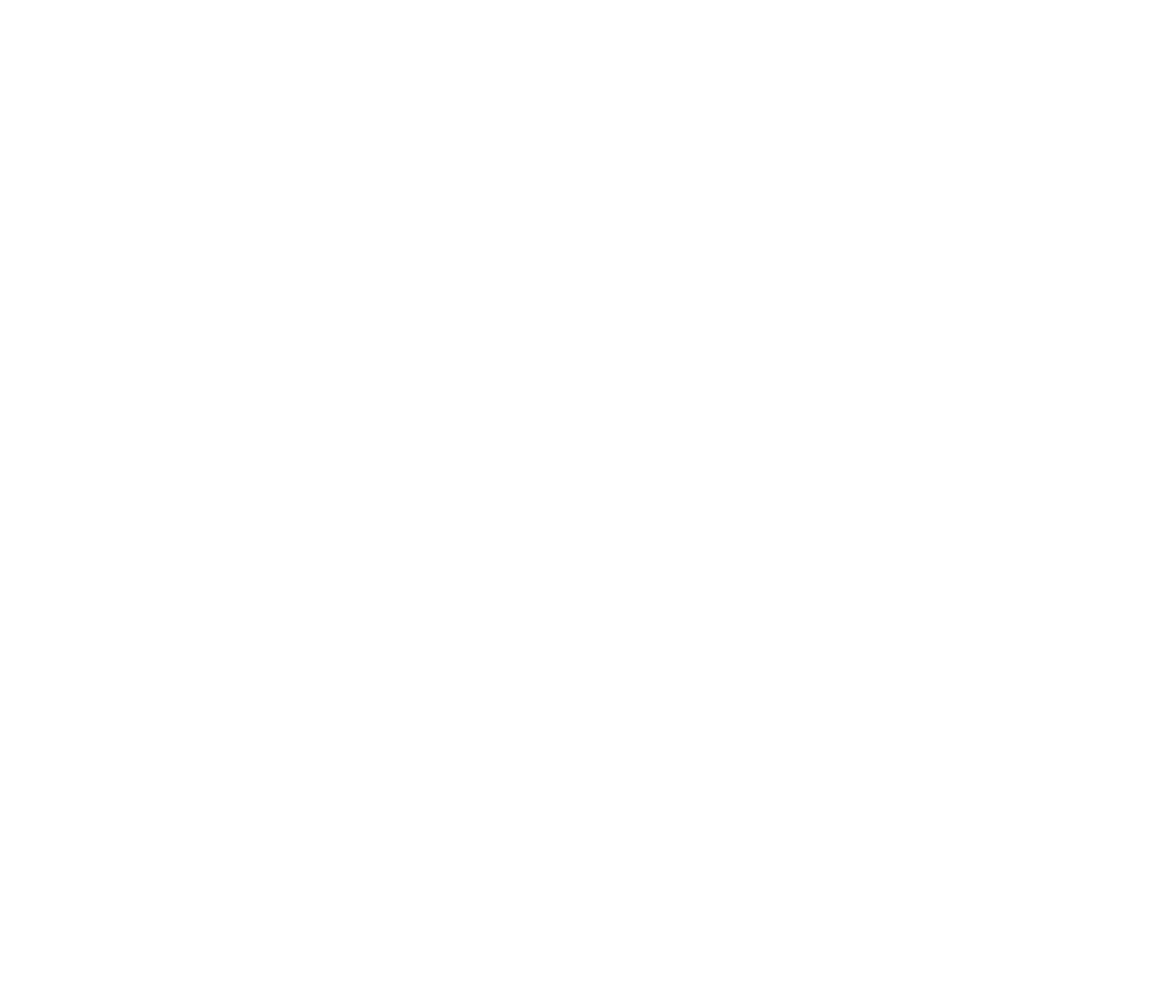
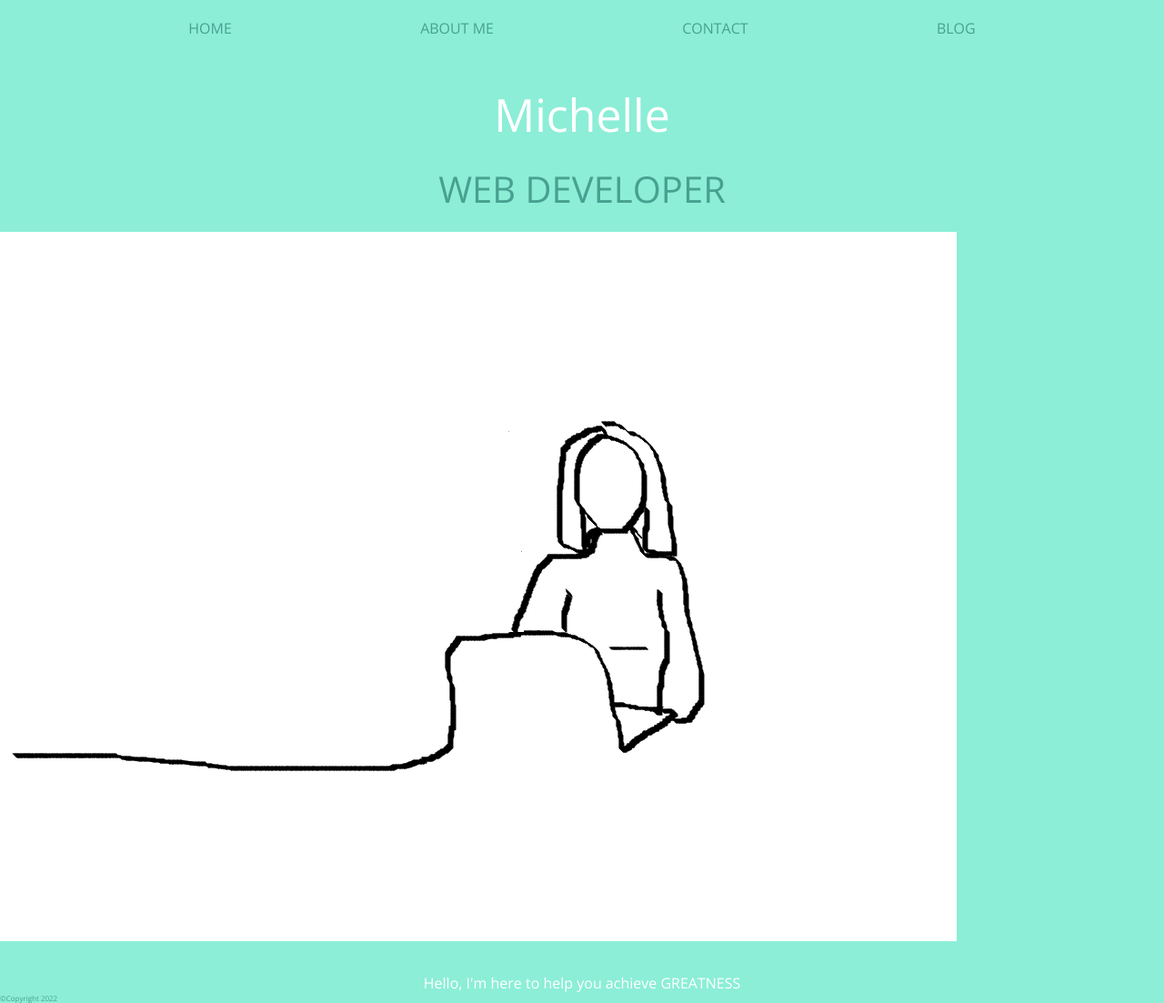
Before and after one commit to MichelleOha/Michelle-CoderAcademy.github.io, a plain HTML site: page Index.html in a window 1280 px wide. Shown: the whole page at 91% size. Before the commit the page ends 800 px from the top, so only its background shows below. Drawn offline with nearby package versions, Linux system fonts and the light colour scheme; a web font is replaced by a local one.

Commit message:
add image and updated home page

```diff
--- a/Index.html
+++ b/Index.html
@@ -1,12 +1,37 @@
 <!DOCTYPE html>
 <html lang="en">
+
 <head>
     <meta charset="UTF-8">
     <meta http-equiv="X-UA-Compatible" content="IE=edge">
     <meta name="viewport" content="width=device-width, initial-scale=1.0">
-    <title>Michelle Ohannessian</title>
+    <title>Michelle's Portfolio</title>
+    <link rel="stylesheet" href="./style.css">
+    <link rel="preconnect" href="https://fonts.googleapis.com">
+    <link rel="preconnect" href="https://fonts.gstatic.com" crossorigin>
+    <link href="https://fonts.googleapis.com/css2?family=Macondo&family=Open+Sans:wght@300;400&display=swap"
+        rel="stylesheet">
 </head>
+
 <body>
+    <header>
+        <nav class="menu">
+            <ul class="menu-links">
+                <li><a class="menu-link" href="HOME">HOME</a></li>
+                <li><a class="menu-link" href="ABOUT ME">ABOUT ME</a></li>
+                <li><a class="menu-link" href="CONTACT">CONTACT</a></li>
+                <li><a class="menu-link" href="BLOG">BLOG</a></li>
+            </ul>
+        </nav>
+    </header>
+    <section>
+        <h1 class="title">Michelle</h1>
+        <h2 class="sub-title">WEB DEVELOPER</h2>
+        <img class="sketch" src="Image.png" alt="sketch of lady at laptop">
+        <h3 class="statement">Hello, I'm here to help you achieve GREATNESS</h3>
+    </section>
+    <footer>&#169;Copyright 2022</footer>
+</body>
 
-</body>
+
 </html>
--- a/style.css
+++ b/style.css
@@ -0,0 +1,94 @@
+:root {
+  --primary1: #48a190ff;
+  --primary2: white;
+  --primary3: #8ceed7ff;
+  --neutral1: #cba4f3ff;
+  --neutral2: #fac29bff;
+  --neutral3: #f4c1d1ff;
+  --neutral4: #e27d60ff;
+  --neutral5: #1dbfd5ff;
+  --font1: 50px;
+}
+
+html,
+body,
+div,
+h1,
+h2,
+h3,
+p,
+ol,
+ul,
+li {
+  margin: 0;
+  padding: 0;
+  border: 0;
+  font-size: 100%;
+  font: inherit;
+  vertical-align: baseline;
+}
+
+body {
+  background-color: var(--primary3);
+  font-family: "Open Sans", sans-serif;
+  height:100vh;
+  display:flex;
+  flex-direction:column;
+}
+
+.title {
+  text-align: center;
+  font-size: var(--font1);
+  color: var(--primary2);
+  margin-top: 50px;
+  margin-bottom: 20px;
+}
+
+.sub-title {
+  text-align: center;
+  font-size: 40px;
+  color: var(--primary1);
+  margin-bottom: 20px;
+}
+
+.statement {
+  text-align: center;
+  font-size: 20px;
+  color: var(--primary2);
+  font-size: medium;
+  margin-top: 35px;
+}
+
+.sketch {
+  display: block;
+  max-width: 100%;
+  margin-top: 20px;
+}
+
+footer {
+  text-align: left;
+  color: var(--primary1);
+  margin-top:auto;
+  font-size: 8px;
+}
+
+a:hover {
+  color: red;
+}
+
+li {
+  color: var(--primary1);
+  text-decoration: none;
+}
+
+.menu-links {
+  display: flex;
+  justify-content: space-evenly;
+  margin-top: 20px;
+  list-style-type: none;
+}
+
+.menu-link {
+  color: var(--primary1);
+  text-decoration: none;
+}
```
Also changed, not shown: Image.png (added).
